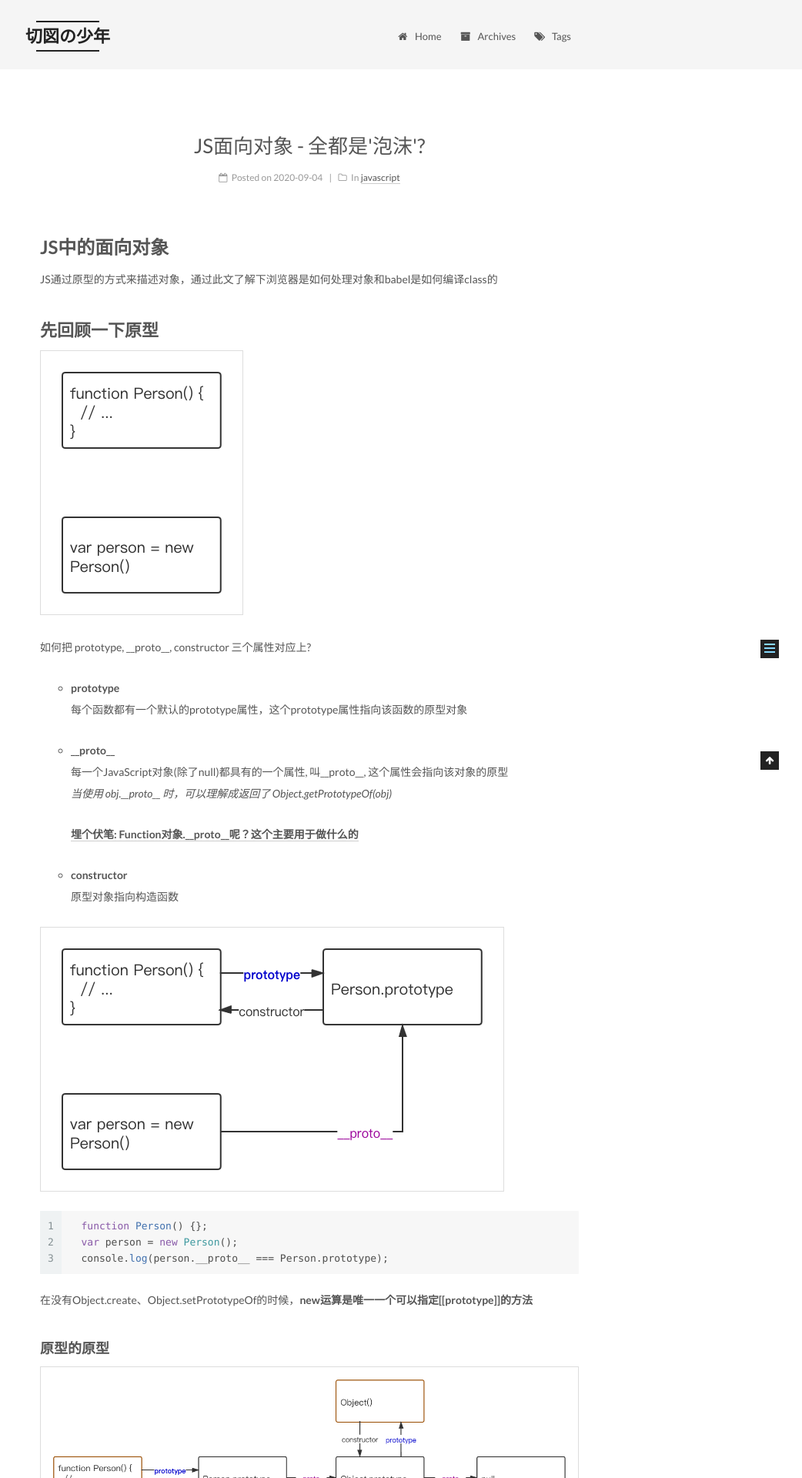
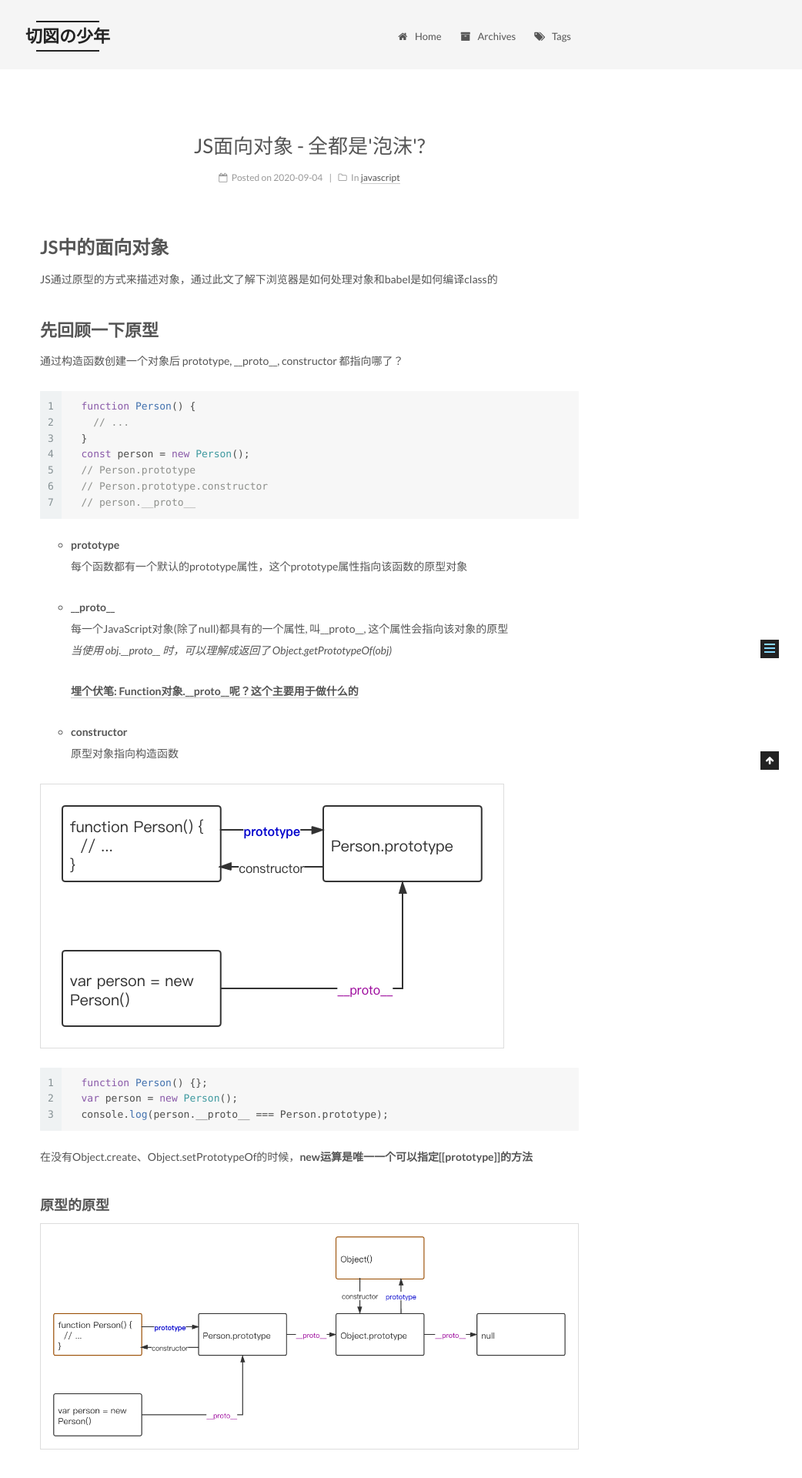
Before and after one commit to jianghaoran116/land, a Jekyll site: the page built from _posts/2020-09-04-js-object.markdown, in a window 1280 px wide. Shown: the top 1920 px of the page at 77% size, without its empty margins (238-1280 px from the left). Built offline with Jekyll 4.4.1, drawn with Linux system fonts in a browser that asks for light colours.

Commit message:
update object

````diff
--- a/_posts/2020-09-04-js-object.markdown
+++ b/_posts/2020-09-04-js-object.markdown
@@ -10,8 +10,17 @@ tags: js
 JS通过原型的方式来描述对象，通过此文了解下浏览器是如何处理对象和babel是如何编译class的
 
 ## 先回顾一下原型
-![函数对象和对象]({{ site.url }}/land/pics/object-1.png)
-如何把 prototype, \__proto__, constructor 三个属性对应上?
+<!-- ![函数对象和对象]({{ site.url }}/land/pics/object-1.png)   -->
+通过构造函数创建一个对象后 prototype, \__proto__, constructor 都指向哪了？
+``` javascript
+  function Person() {
+    // ...
+  }
+  const person = new Person();
+  // Person.prototype
+  // Person.prototype.constructor
+  // person.__proto__
+```
 
 - **prototype**
   每个函数都有一个默认的prototype属性，这个prototype属性指向该函数的原型对象
````
Also changed, not shown: _posts/test.markdown (line endings or trailing spaces).
